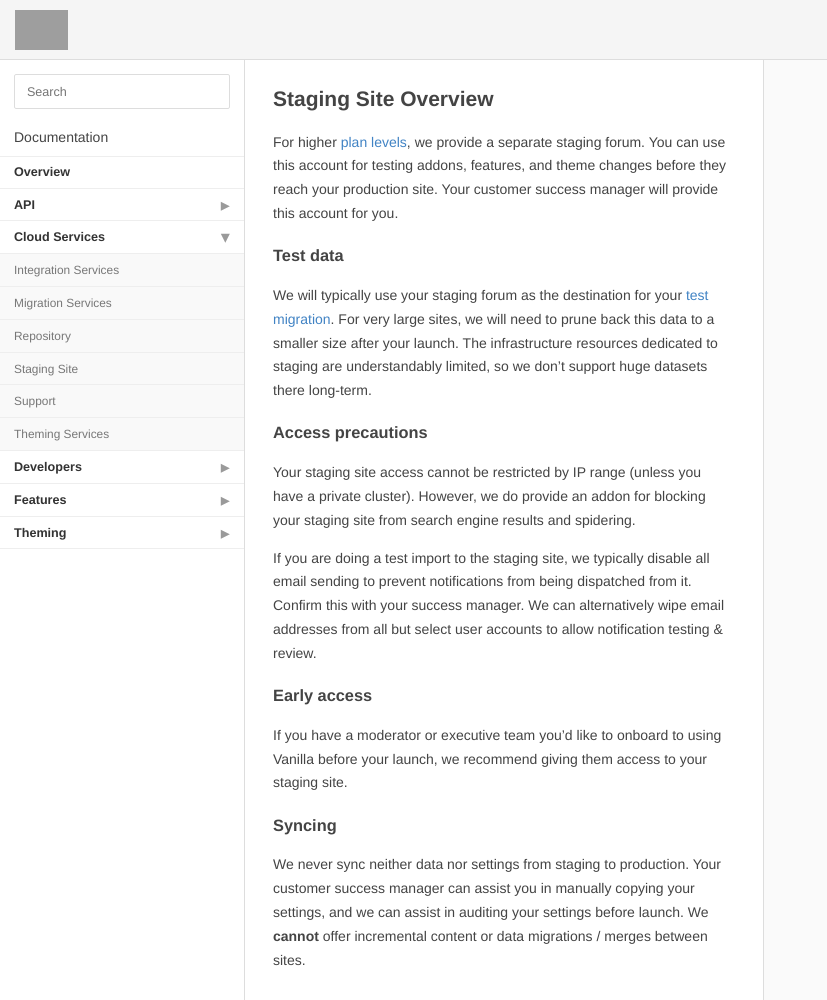
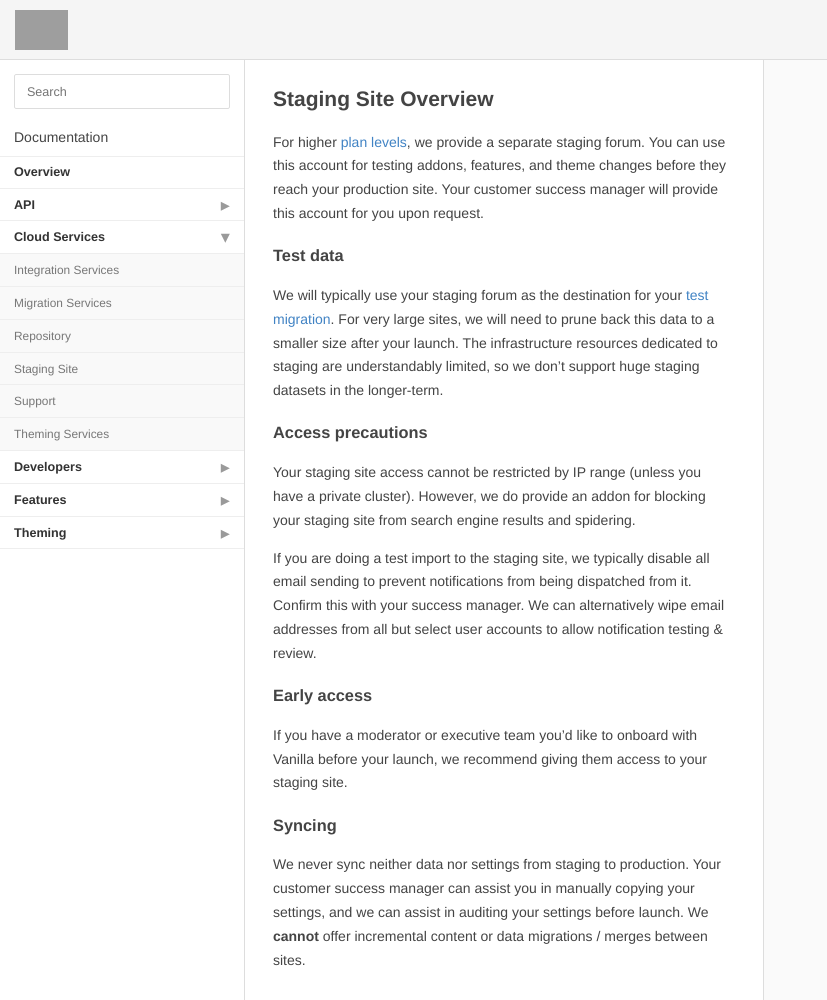
Before and after one commit to hgtonight/vanilladocs, a Jekyll site: the page built from cloud/staging.md, in a window 1280 px wide and 1000 px high. Shown: the whole window, without its empty margins (0-827 px from the left). Built offline with Jekyll 4.4.1, drawn with Linux system fonts in a browser that asks for light colours; Markdown is read by kramdown in place of the engine named in the settings; grey boxes are pictures that could not be loaded.

Commit message:
Typos and grammar.

```diff
--- a/cloud/staging.md
+++ b/cloud/staging.md
@@ -7,11 +7,11 @@ categories: ["Cloud","Staging"]
 
 ## Staging Site Overview
 
-For higher [plan levels](http://vanillaforums.com/plans), we provide a separate staging forum. You can use this account for testing addons, features, and theme changes before they reach your production site. Your customer success manager will provide this account for you.
+For higher [plan levels](http://vanillaforums.com/plans), we provide a separate staging forum. You can use this account for testing addons, features, and theme changes before they reach your production site. Your customer success manager will provide this account for you upon request.
 
 ### Test data
 
-We will typically use your staging forum as the destination for your [test migration](/cloud/migration). For very large sites, we will need to prune back this data to a smaller size after your launch. The infrastructure resources dedicated to staging are understandably limited, so we don't support huge datasets there long-term.
+We will typically use your staging forum as the destination for your [test migration](/cloud/migration). For very large sites, we will need to prune back this data to a smaller size after your launch. The infrastructure resources dedicated to staging are understandably limited, so we don't support huge staging datasets in the longer-term.
 
 ### Access precautions
 
@@ -21,7 +21,7 @@ If you are doing a test import to the staging site, we typically disable all ema
 
 ### Early access
 
-If you have a moderator or executive team you'd like to onboard to using Vanilla before your launch, we recommend giving them access to your staging site.
+If you have a moderator or executive team you'd like to onboard with Vanilla before your launch, we recommend giving them access to your staging site.
 
 ### Syncing
 
```
Also changed, not shown: cloud/repo.md (+2 -2 lines), developers/index.md (+1 -1 lines).
